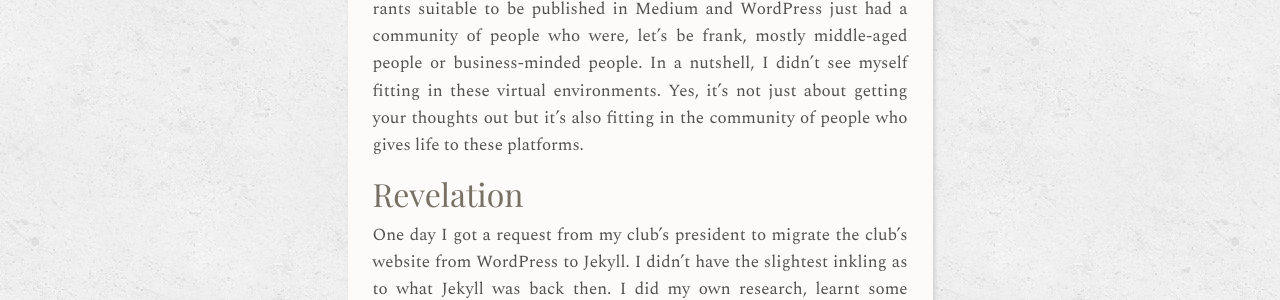
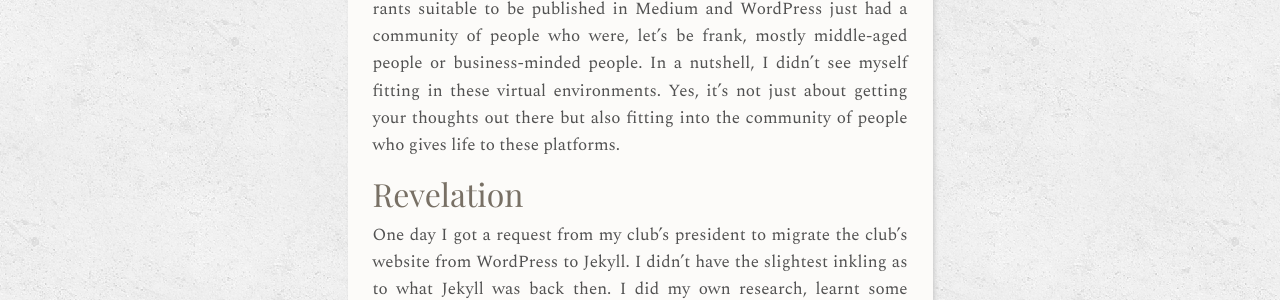
Before and after one commit to evangelistagrace/evangelistagrace.github.io, a Jekyll site: the page built from _posts/2019-10-14-Goodbye-Blogger-Hello-Jekyll.md, in a window 1280 px wide and 900 px high, scrolled down 1689 px. Shown: the part 427-727 px from the top of the window. Built offline with Jekyll 4.4.1, drawn with Linux system fonts in a browser that asks for light colours; some web fonts are replaced; comment, search, counter and statistics services are not loaded; some of the changed text lies outside the part shown.

Commit message:
Update 2019-10-14-Goodbye-Blogger-Hello-Jekyll.md

```diff
--- a/_posts/2019-10-14-Goodbye-Blogger-Hello-Jekyll.md
+++ b/_posts/2019-10-14-Goodbye-Blogger-Hello-Jekyll.md
@@ -19,7 +19,7 @@ The biggest issue I had with Blogger's classic theme was not being able to creat
 
 ## The need for change
 
-Then there was the realization of Blogger's declining popularity. I have very few friends who do actually own a blog. It didn't take me long to realize that no one uses Blogger anymore. I have been exploring other alternatives along the way such as WordPress, Tumblr and Medium. But all of these platforms seemed to have their own agenda. I didn't really see myself posting lengthy posts in Tumblr and I didn't see my rants suitable to be published in Medium and WordPress just had a community of people who were, let's be frank, mostly middle-aged people or business-minded people. In a nutshell, I didn't see myself fitting in these virtual environments. Yes, it's not just about getting your thoughts out but it's also fitting in the community of people who gives life to these platforms.
+Then there was the realization of Blogger's declining popularity. I have very few friends who do actually own a blog. It didn't take me long to realize that no one uses Blogger anymore. I have been exploring other alternatives along the way such as WordPress, Tumblr and Medium. But all of these platforms seemed to have their own agenda. I didn't really see myself posting lengthy posts in Tumblr and I didn't see my rants suitable to be published in Medium and WordPress just had a community of people who were, let's be frank, mostly middle-aged people or business-minded people. In a nutshell, I didn't see myself fitting in these virtual environments. Yes, it's not just about getting your thoughts out there but also fitting into the community of people who gives life to these platforms.
 
 ## Revelation
 
```
